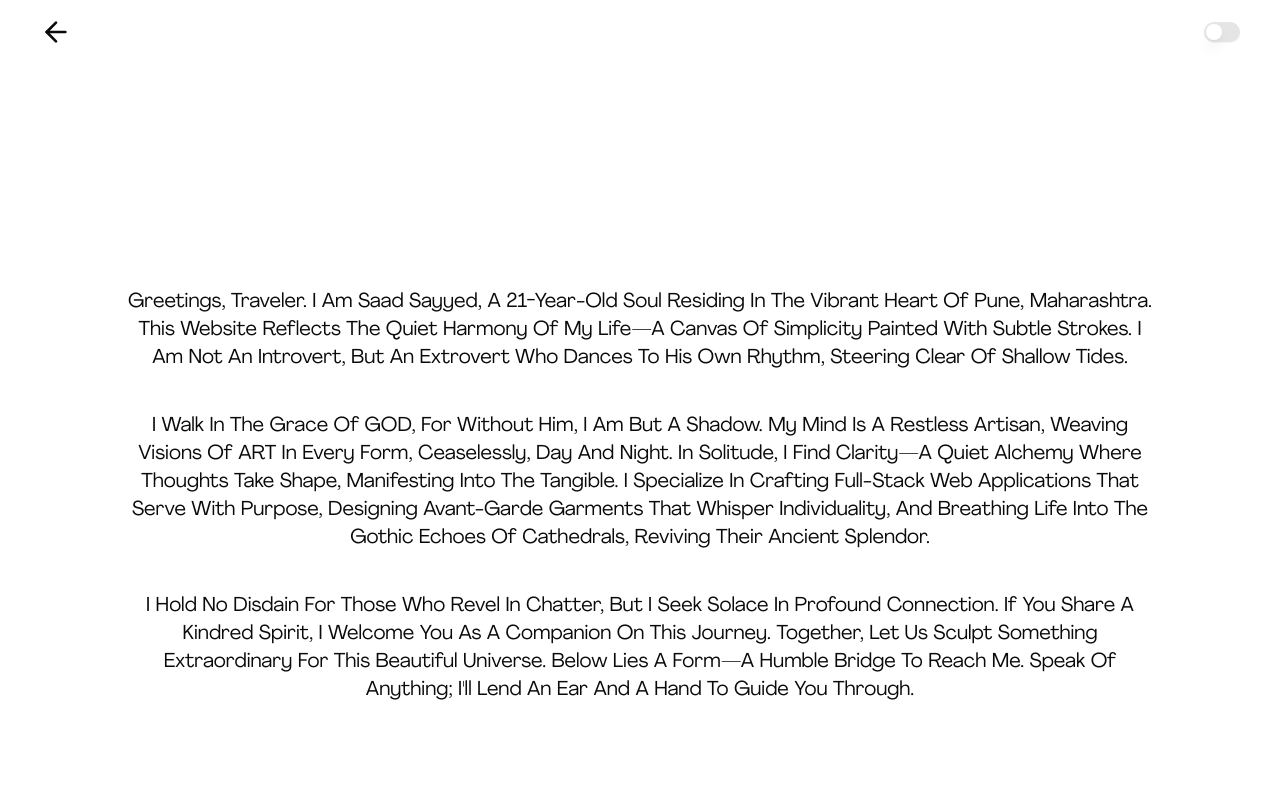
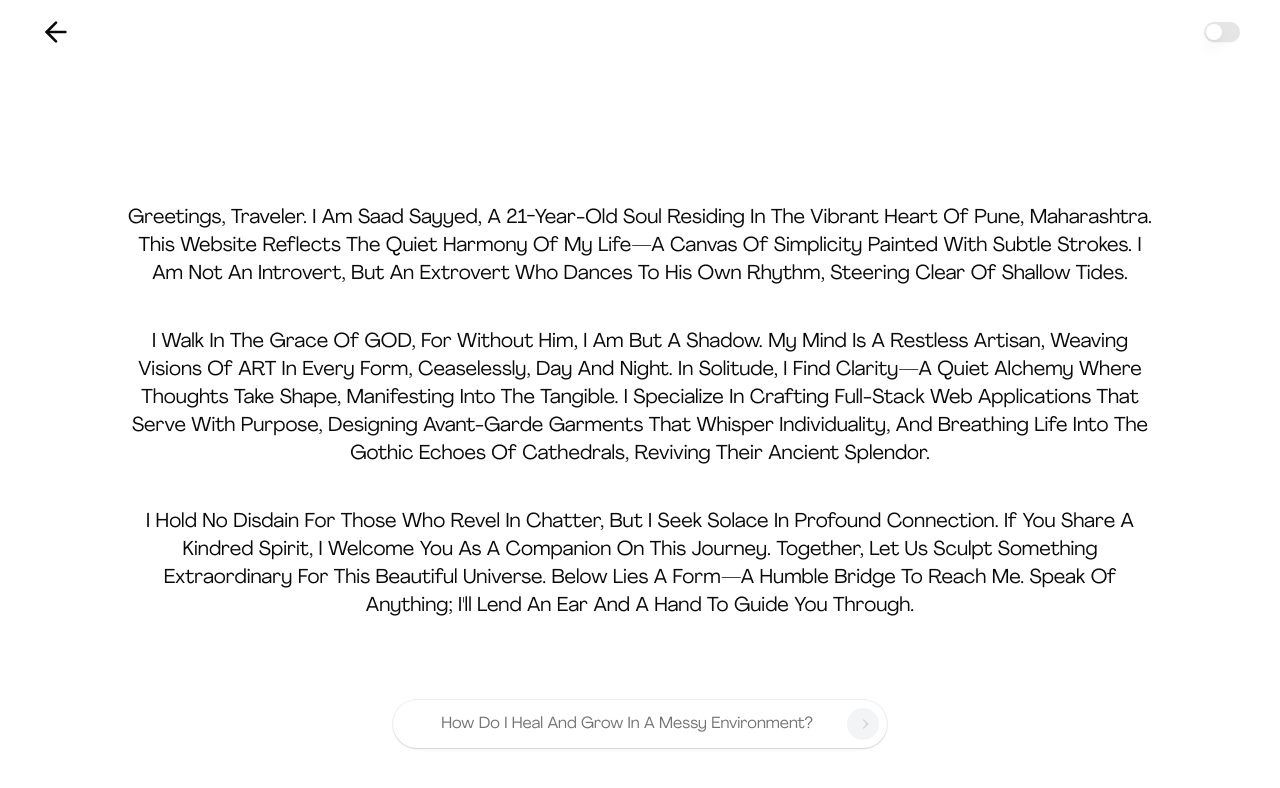
Before and after one commit to saadtresayyed10/minimal-portfolio, a Next.js app: page /about in a window 1280 px wide. Shown: the top 788 px of the page. Built offline with nearby package versions, Linux system fonts and the light colour scheme.

Commit message:
Form for questions added

```diff
--- /dev/null
+++ b/app/(about)/about/_components/QuestionForm.tsx
@@ -0,0 +1,53 @@
+"use client";
+
+import { PlaceholdersAndVanishInput } from "@/components/ui/placeholders-and-vanish-input";
+import { useState } from "react";
+
+export function QuestionForm() {
+  const [questions, setQuestions] = useState<string>("");
+
+  const handleSubmit = async (e: React.FormEvent<HTMLFormElement>) => {
+    e.preventDefault();
+
+    const questionsData = { questions };
+
+    const response = await fetch("/api/questionaire", {
+      method: "POST",
+      headers: { "Content-Type": "application/json" },
+      body: JSON.stringify(questionsData),
+    });
+
+    if (response.ok) {
+      alert("Question sent to Saad");
+    } else {
+      alert("Question was not delivered due to some issues");
+    }
+
+    setQuestions("");
+  };
+
+  const placeholders = [
+    "How do I manage multiple careers?",
+    "How do I heal and grow in a messy environment?",
+    "How do I learn life through video-games?",
+    "How do I trust in GOD and so how can you too?",
+    "What drives me to be me?",
+  ];
+
+  const handleChange = (e: React.ChangeEvent<HTMLInputElement>) => {
+    setQuestions(e.target.value);
+  };
+
+  return (
+    <div className="flex flex-col justify-center items-center mb-10">
+      <h2 className="text-xl opacity-0 text-center lg:text-4xl">
+        Feel free to ask me anything:
+      </h2>
+      <PlaceholdersAndVanishInput
+        placeholders={placeholders}
+        onChange={handleChange}
+        onSubmit={handleSubmit}
+      />
+    </div>
+  );
+}
--- a/app/(about)/about/page.tsx
+++ b/app/(about)/about/page.tsx
@@ -1,3 +1,5 @@
+import { QuestionForm } from "./_components/QuestionForm";
+
 const AboutPage = () => {
   return (
     <div className="flex flex-col lg:gap-y-10 justify-center items-center w-full min-h-screen lg:text-xl font-medium capitalize text-center font-agrandir">
@@ -26,6 +28,7 @@ const AboutPage = () => {
         bridge to reach me. Speak of anything; I&apos;ll lend an ear and a hand
         to guide you through.
       </h4>
+      <QuestionForm />
     </div>
   );
 };
```
